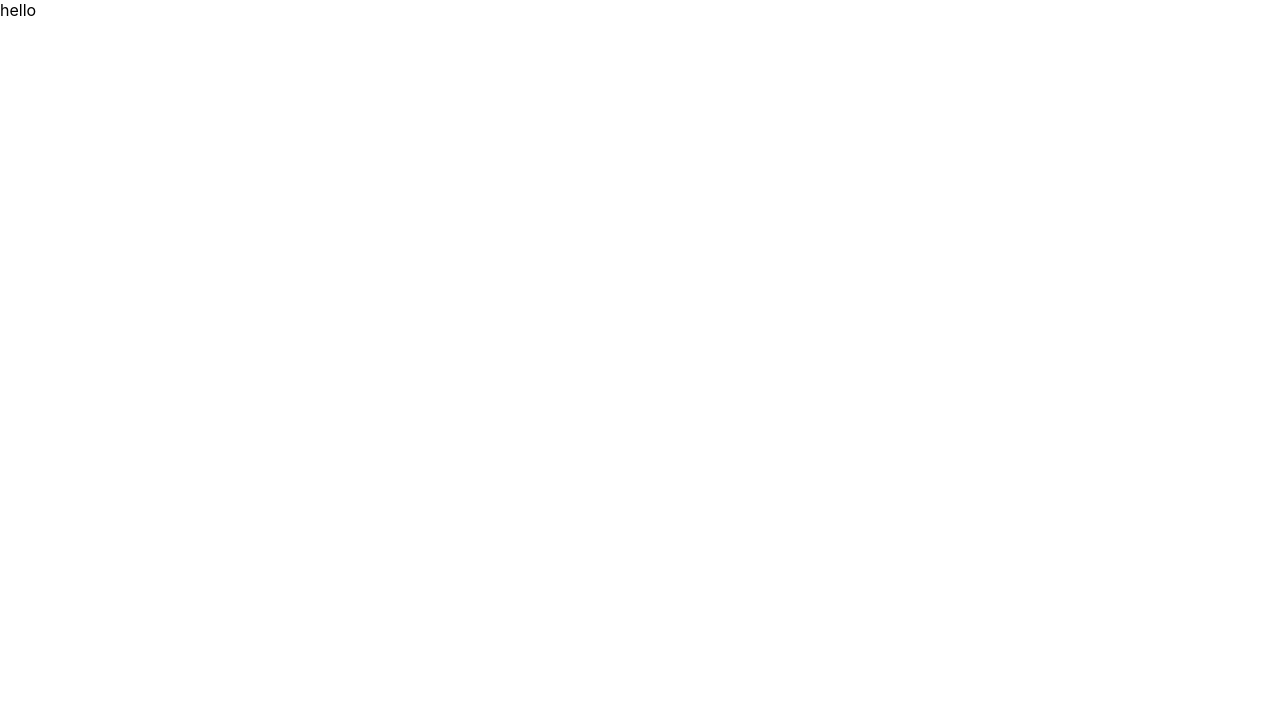
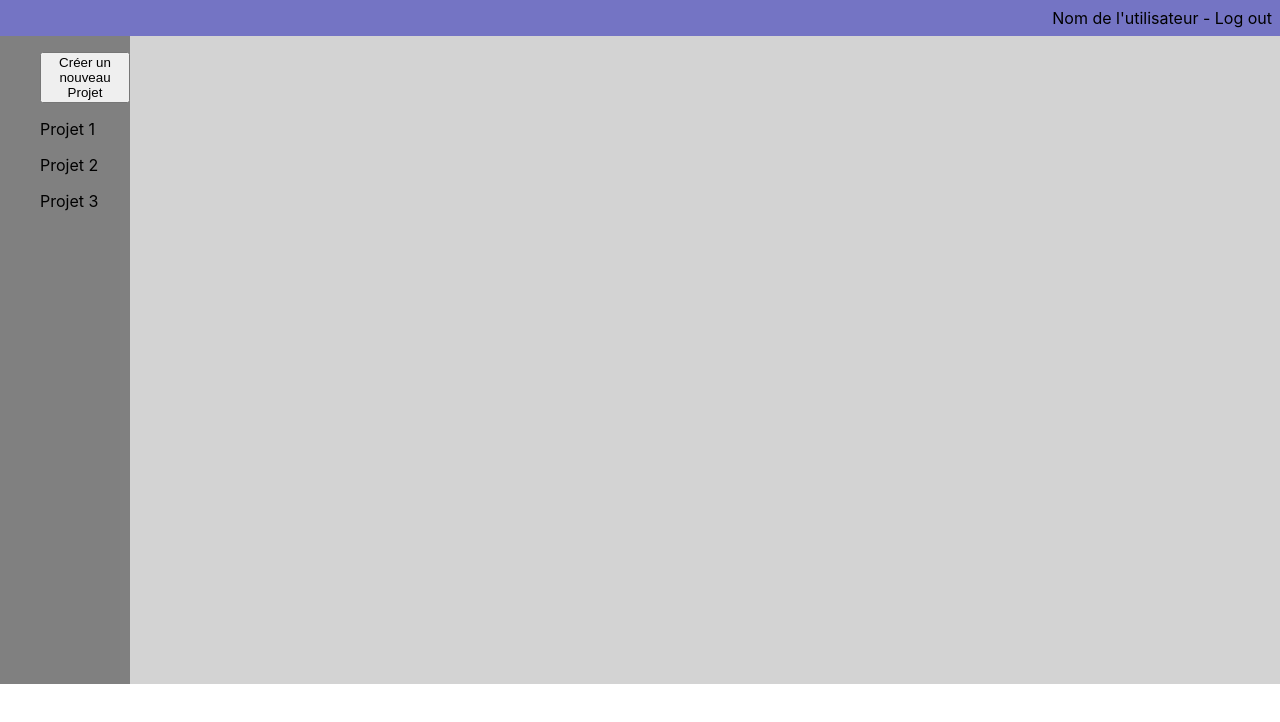
Before and after one commit to bkwiet/sharepay-tcf, a Next.js app: page /player in a window 1280 px wide. Shown: the top 722 px of the page. Built offline with nearby package versions, Linux system fonts and the light colour scheme.

Commit message:
Début de l'architecture du Site SharePay

```diff
--- a/components/MainContainer.tsx
+++ b/components/MainContainer.tsx
@@ -1,7 +1,7 @@
 import React from "react";
 
 const MainContainer: React.FC = ({}) => {
-  return <>hello</>;
+  return <>bonsoir</>;
 };
 
 export default MainContainer;
--- /dev/null
+++ b/components/NavBar.tsx
@@ -0,0 +1,7 @@
+import React from "react";
+
+const NavBar: React.FC = ({}) => {
+  return <div className="navBar">Nom de l'utilisateur - Log out</div>;
+};
+
+export default NavBar;
--- /dev/null
+++ b/components/NavProjectBar.tsx
@@ -0,0 +1,35 @@
+import React from "react";
+import { useRouter } from "next/router";
+import Link from "next/link";
+
+const NavProjectBar: React.FC<NavProjectBarProps> = ({}) => {
+  const router = useRouter();
+  const styles = {
+    link: {
+      color: "grey",
+    },
+    active: {
+      background: "rgba(221, 221, 221, 0.2)",
+      color: "#FFF",
+    },
+  };
+
+  return (
+    <div className="navProjectBar">
+      <ul>
+        <button>Créer un nouveau Projet</button>
+        <Link href="/player" passHref>
+          <p>Projet 1</p>
+        </Link>
+        <Link href="/player" passHref>
+          <p>Projet 2</p>
+        </Link>
+        <Link href="/player" passHref>
+          <p>Projet 3</p>
+        </Link>
+      </ul>
+    </div>
+  );
+};
+
+export default NavProjectBar;
--- a/pages/player.tsx
+++ b/pages/player.tsx
@@ -1,7 +1,16 @@
 import React from "react";
+import NavBar from "../components/NavBar";
+import NavProjectBar from "../components/NavProjectBar";
 import MainContainer from "../components/MainContainer";
 
 const Player: NextPage<Props> = ({ accessToken }) => {
-  return <MainContainer />;
+  return (
+    <div>
+      <NavBar />
+      <div className="mainContainer">
+        <NavProjectBar />
+      </div>
+    </div>
+  );
 };
 export default Player;
--- a/styles/globals.css
+++ b/styles/globals.css
@@ -14,3 +14,24 @@ a {
 * {
   box-sizing: border-box;
 }
+
+.navProjectBar {
+  width: 130px;
+  height: 100%;
+  background: grey;
+  display: flex;
+  flex-direction: column;
+}
+.navBar {
+  background-color: rgb(116, 116, 196);
+  display: flex;
+  align-items: center;
+  justify-content: flex-end;
+  padding: 1vh;
+}
+.mainContainer {
+  background-color: black;
+  height: 81vh;
+  display: flex;
+  background: lightgray;
+}
```
